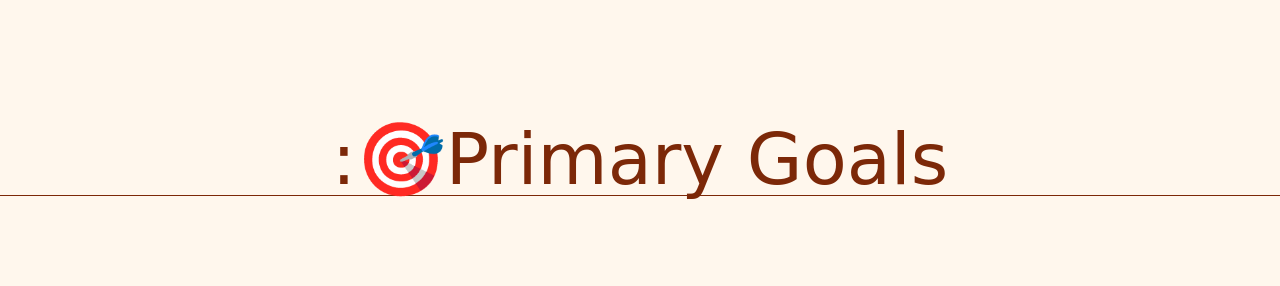
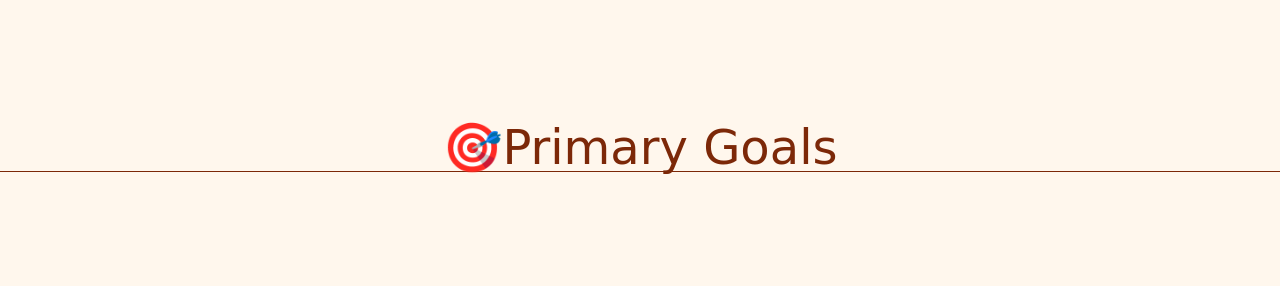
Before and after one commit to Brooklyn-STEAM/innerlight, a website built with Vite: page src/pages/about.html in a window 1280 px wide. Shown: the part 980-1266 px from the top of the page. Built offline with nearby package versions, Linux system fonts and the light colour scheme.

Commit message:
Charles burkley (#86)

```diff
--- a/src/pages/about.html
+++ b/src/pages/about.html
@@ -109,7 +109,7 @@
     </div>
   </div>
 
-  <h3 class="text-7xl text-center font-medula mt-32">:🎯Primary Goals</h3>
+  <h3 class="text-5xl text-center font-medula mt-32">🎯Primary Goals</h3>
   <hr>
   <br>
   <br>
```
